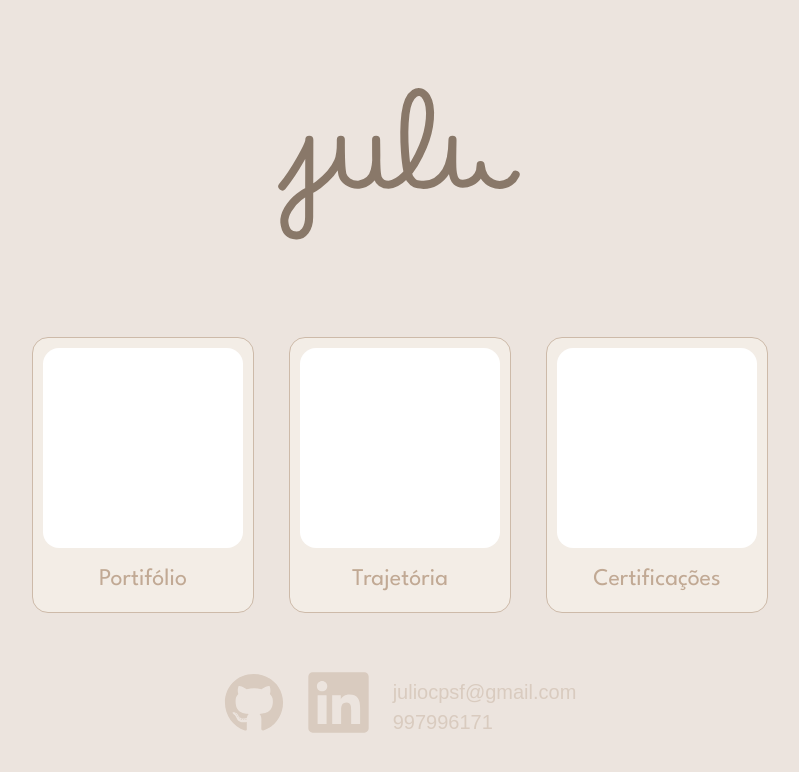
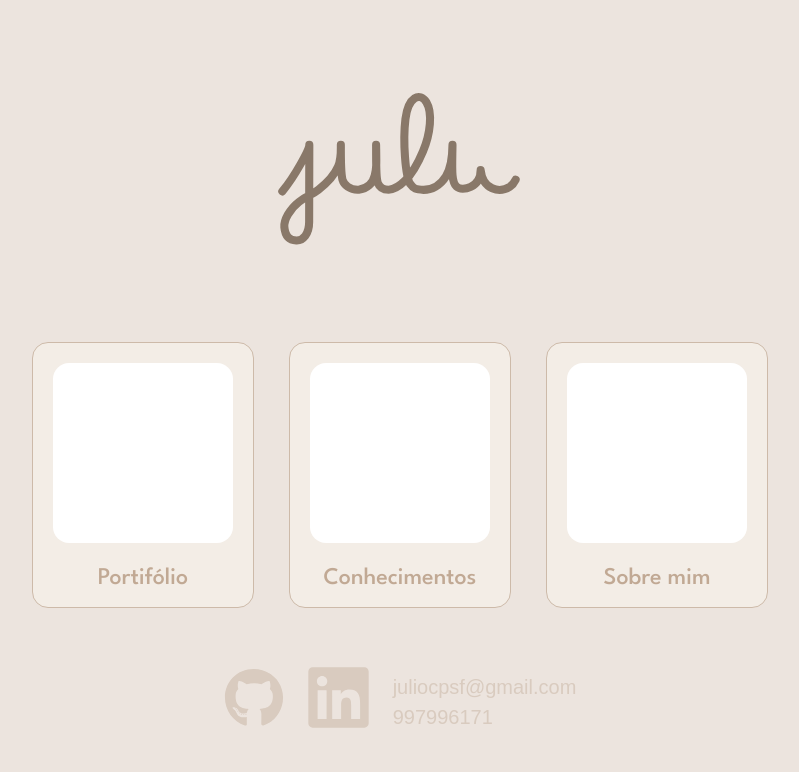
Before and after one commit to juliofi/my-website, a React (Vite) app: page / in a window 1280 px wide. Shown: the top 772 px of the page, without its empty margins (240-1039 px from the left). Built offline with nearby package versions, Linux system fonts and the light colour scheme.

Commit message:
fixes home

```diff
--- a/src/App.jsx
+++ b/src/App.jsx
@@ -16,8 +16,8 @@ function App() {
           />
           <div className="cardsContainer">
             <Card nome="Portifólio" />
-            <Card nome="Trajetória" />
-            <Card nome="Certificações" />
+            <Card nome="Conhecimentos" />
+            <Card nome="Sobre mim" />
           </div>
           <Contato />
         </div>
--- a/src/components/card/styles.module.css
+++ b/src/components/card/styles.module.css
@@ -1,14 +1,15 @@
 .card {
     background-color: #F3EDE6; /* Cor do fundo do card */
     border-radius: 16px; /* Borda arredondada */
-    width: 200px; /* Largura fixa */
-    height: 254px; /* Altura fixa */
-    padding: 10px;
+    width: 180px; /* Largura fixa */
+    height: 244px; /* Altura fixa */
+    padding: 20px 20px 0px 20px;
     display: flex; /* Flexbox para centralizar o conteúdo */
     flex-direction: column;
     justify-content: flex-start; /* Centraliza horizontalmente */
     align-items: center; /* Centraliza verticalmente */
     border: 1px solid #CDBAA9;
+    gap: 12px;
   }
 
   .texto {
@@ -19,14 +20,13 @@
     justify-content: center;
     color: #C1A994; /* Cor do texto */
     font-size: 24px; /* Tamanho da fonte */
-    font-weight: 400;
+    font-weight: 500;
     text-align: center; /* Centraliza o texto */
-    margin-top: 8px;
   }
 
   .imagem{
     background-color: white;
-    width: 200px;
-    height: 200px;
+    width: 180px;
+    height: 180px;
     border-radius: 16px;
   }
```
